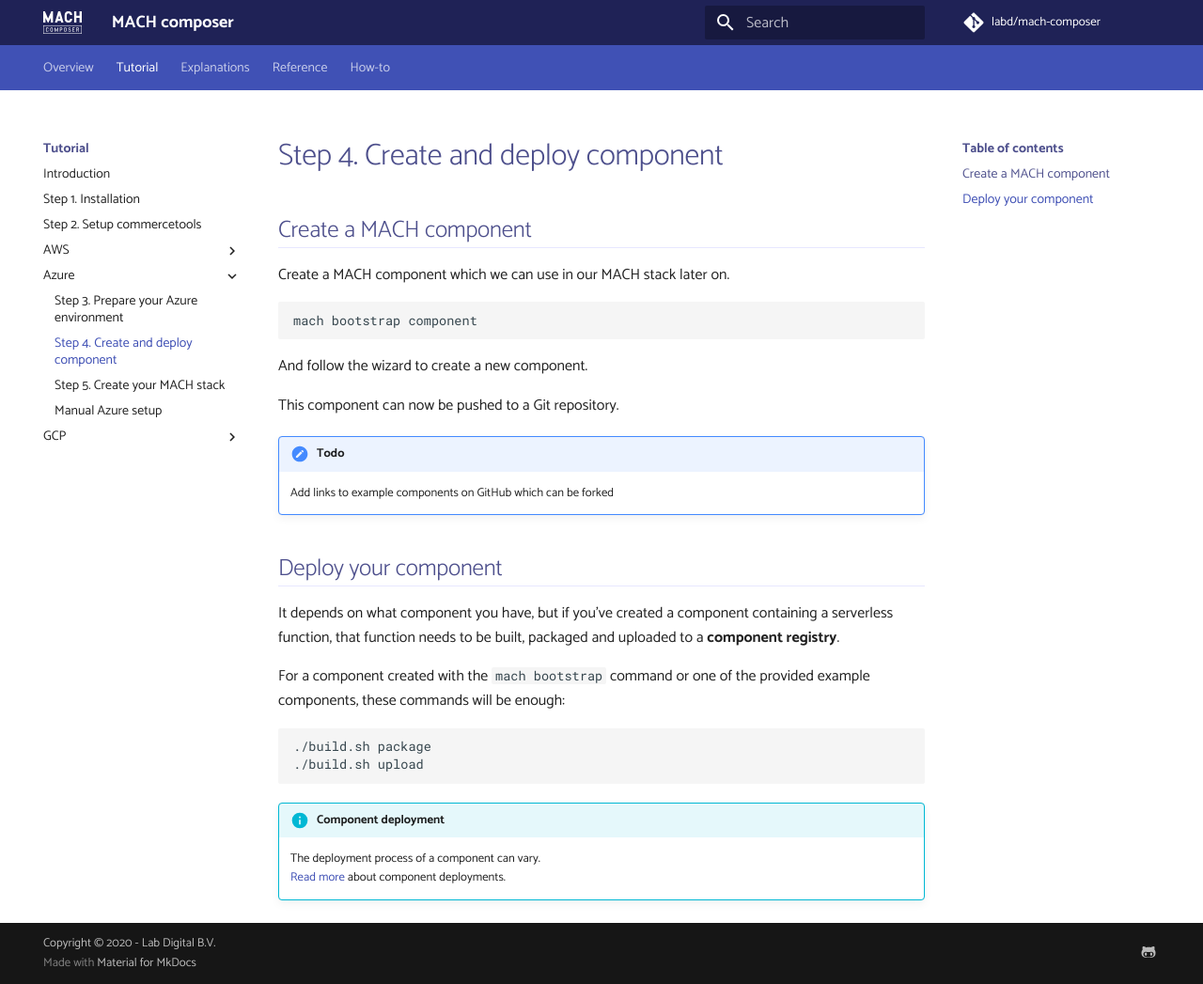
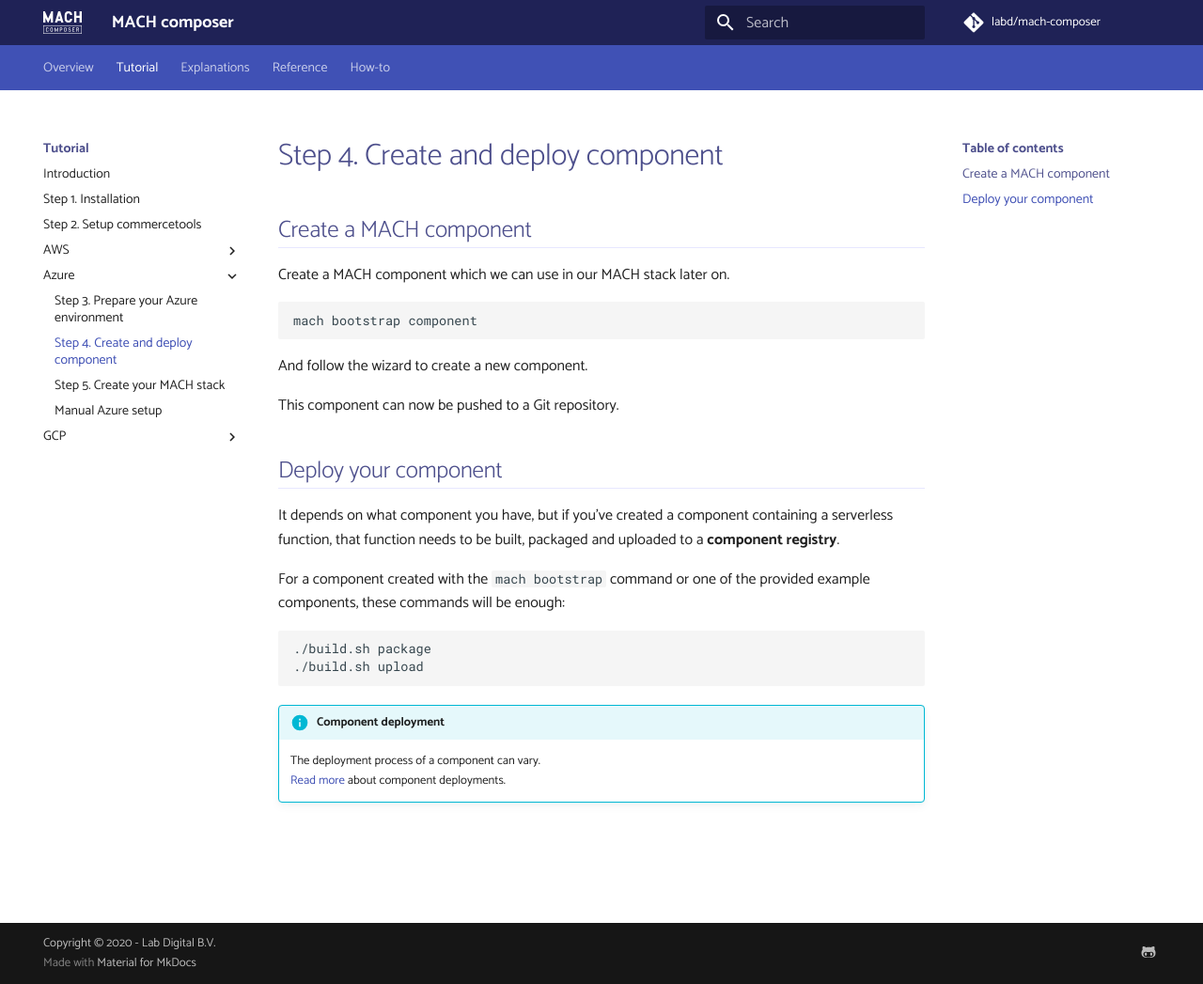
Before and after one commit to mach-composer/mach-composer-cli, an MkDocs documentation site: the page built from docs/src/tutorial/azure/step-4-create-component.md, in a window 1280 px wide and 1047 px high. Shown: the whole window at 94% size. Built offline with MkDocs 1.6.1 and Material for MkDocs 9.7.7, drawn with Linux system fonts in a browser that asks for light colours; a script that is not in the unit is left out; comment, search, counter and statistics services are not loaded.

Commit message:
Remove todo block

```diff
--- a/docs/src/tutorial/azure/step-4-create-component.md
+++ b/docs/src/tutorial/azure/step-4-create-component.md
@@ -11,9 +11,6 @@
 And follow the wizard to create a new component.
 
 This component can now be pushed to a Git repository.
-
-!!! TODO
-    Add links to example components on GitHub which can be forked
 
 ## Deploy your component
 
```
